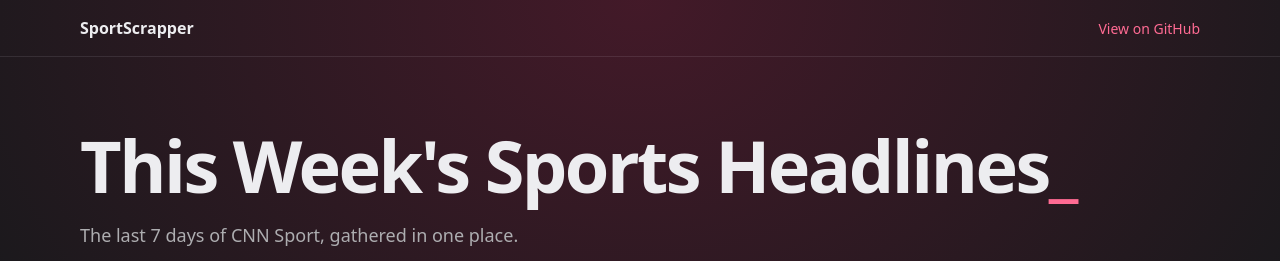
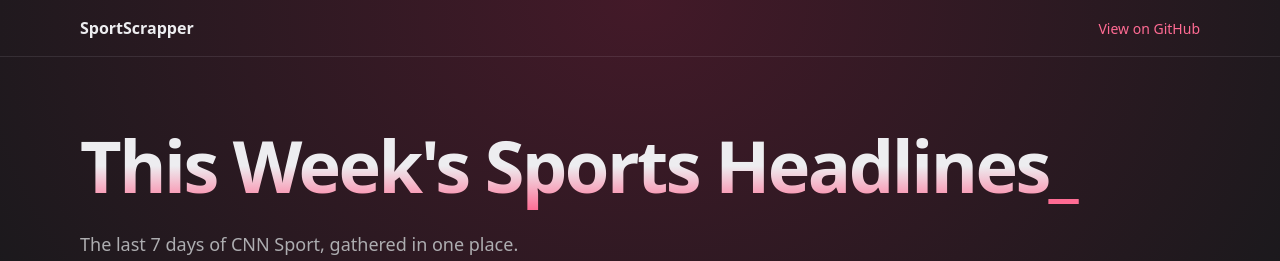
Before and after one commit to mcesarpl/sportScrapper, a React (Vite) app in the folder frontend/: page / in a window 1280 px wide. Shown: the top 261 px of the page. Built offline with nearby package versions, Linux system fonts and the light colour scheme; no server answers.

Commit message:
fix(frontend): fade the title into pink
Co-Authored-By: Claude Opus 5.5 <noreply@anthropic.com>

```diff
--- a/frontend/src/App.css
+++ b/frontend/src/App.css
@@ -85,14 +85,20 @@ main {
 
 h1 {
   margin: 0 0 20px;
+  padding-bottom: 0.12em;
   font-size: clamp(40px, 9vw, 72px);
   font-weight: 600;
   line-height: 1.02;
   letter-spacing: -0.035em;
+  background: linear-gradient(180deg, var(--text) 45%, var(--link));
+  background-clip: text;
+  -webkit-background-clip: text;
+  color: transparent;
 }
 
 .cursor {
   color: var(--link);
+  -webkit-text-fill-color: var(--link);
 }
 
 .description {
```
